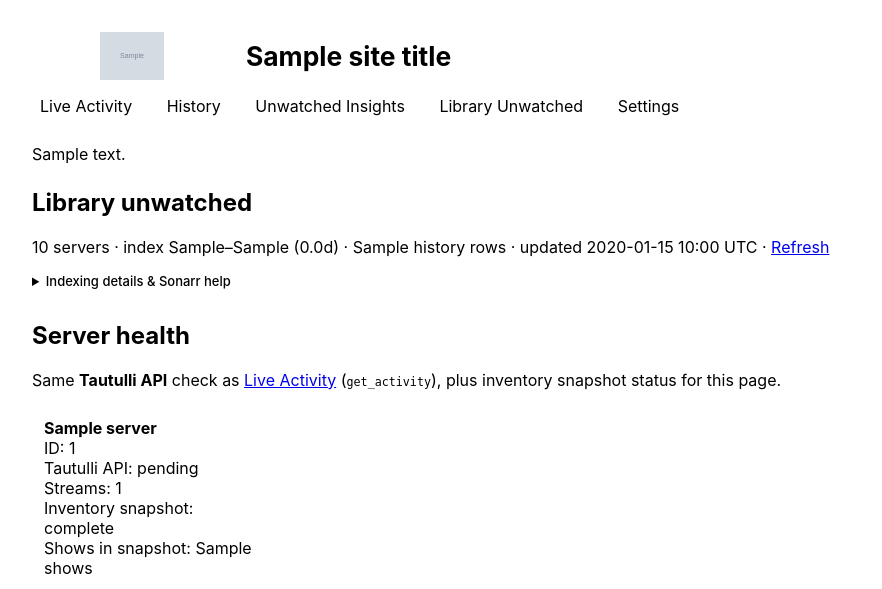
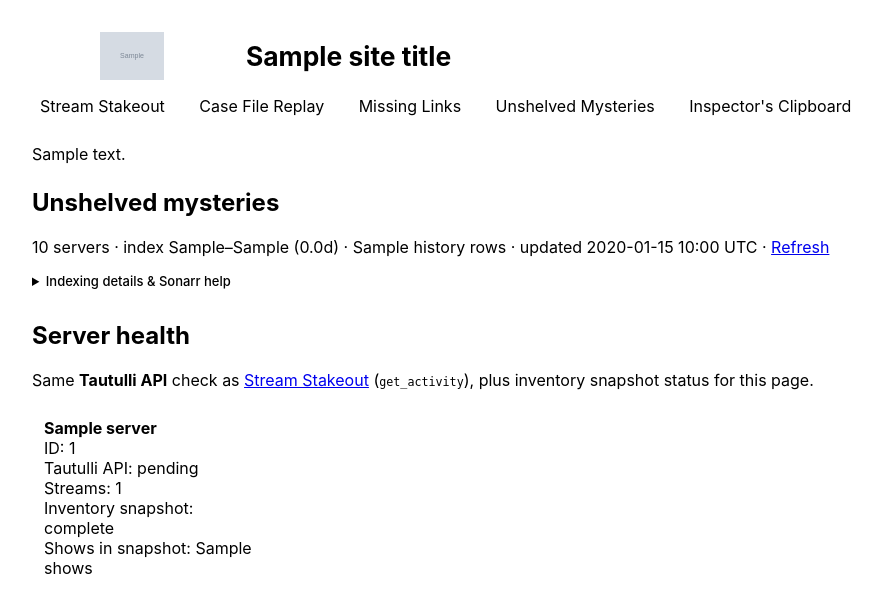
Before and after one commit to HackshackLabs/Inspectarr, a Python web app: template src/tautulli_inspector/templates/insights_library_unwatched.html in a window 1280 px wide. Shown: the top 589 px of the page, without its empty margins (0-882 px from the left). Run offline with Jinja, Linux system fonts and the light colour scheme; the template is opened without the code that fills it: most values are stand-ins (such as "Sample title", 1, 10 or a date in 2020); grey boxes marked "Sample" are stand-in pictures.

Commit message:
Rename primary nav and page headings to inspector puns.
Stream Stakeout, Case File Replay, Missing Links, Unshelved Mysteries,
Inspector's Clipboard — tie-ins to surveillance, case files, hyperlinks,
library shelves, and the detective motif. Update related h2s, titles, and
API error hints for consistency.

Made-with: Cursor

```diff
--- a/src/tautulli_inspector/routes_configuration.py
+++ b/src/tautulli_inspector/routes_configuration.py
@@ -118,7 +118,9 @@ async def settings_page(
     )
     ov = load_overrides_dict(env_base)
     plex_saved_ok = plex_saved in ("primary", "secondary")
-    ctx = build_template_globals("Settings", csrf_token=getattr(request.state, "csrf_token", "") or "")
+    ctx = build_template_globals(
+        "Inspector's Clipboard", csrf_token=getattr(request.state, "csrf_token", "") or ""
+    )
     ctx.update(
         {
             "request": request,
--- a/src/tautulli_inspector/templates/dashboard.html
+++ b/src/tautulli_inspector/templates/dashboard.html
@@ -117,7 +117,7 @@
       </div>
       {% endif %}
     {% endmacro %}
-      <h2>Live activity</h2>
+      <h2>Stream stakeout</h2>
       <p class="meta">
         Configured servers: {{ configured_servers }} |
         Active streams: {{ total_streams }} |
--- a/src/tautulli_inspector/templates/history.html
+++ b/src/tautulli_inspector/templates/history.html
@@ -47,7 +47,7 @@
       }
 {% endblock %}
 {% block content %}
-      <h2>History</h2>
+      <h2>Case file replay</h2>
       <p class="meta">
         Configured servers: {{ configured_servers }} |
         Rows shown: {{ returned_rows }} of {{ total_rows }} |
@@ -81,7 +81,7 @@
       {% endif %}
       {% if loading %}
       <p class="muted">
-        History snapshot is loading in the background. This page will refresh automatically.
+        Case file snapshot is loading in the background. This page will refresh automatically.
         {% if history_slow_crawl %}
         All-time mode uses small pages and long delays between requests to stay gentle on Tautulli; the first snapshot may take several minutes.
         {% endif %}
--- a/src/tautulli_inspector/templates/insights_library_unwatched.html
+++ b/src/tautulli_inspector/templates/insights_library_unwatched.html
@@ -377,7 +377,7 @@ href="/insights/library-unwatched?show_start={{ t[0] }}&amp;season_start={{ t[1]
       </td>
       {% endif %}
     {%- endmacro %}
-      <h2>Library unwatched</h2>
+      <h2>Unshelved mysteries</h2>
       <p class="meta">
         {{ configured_servers }} servers · index {{ index_start_display }}–{{ index_end_display }} ({{ "%.1f"|format(index_span_days) }}d) · {{ history_rows_considered }} history rows · updated {{ updated_at.strftime("%Y-%m-%d %H:%M UTC") }}
         · <a href="/insights/library-unwatched?refresh=1&show_start={{ show_start }}&season_start={{ season_start }}&episode_start={{ episode_start }}&server_start={{ server_start }}&length={{ length }}&max_items={{ max_items }}">Refresh</a>
@@ -417,15 +417,15 @@ href="/insights/library-unwatched?show_start={{ t[0] }}&amp;season_start={{ t[1]
         </p>
         {% if sonarr_enabled %}
         <p class="note">
-          <strong>Sonarr</strong> shows monitored state and <strong>files on disk</strong> (same scope as the row). ⓘ opens paths. Red row = missing in Sonarr or no file on disk. Three actions differ: unmonitor-only, unmonitor+delete files, remove series / delete files only — see <code>docs/SONARR.md</code>. Per-server rows with Plex mapped may chain Plex library delete after destructive actions (<a href="/settings">Settings</a>).
+          <strong>Sonarr</strong> shows monitored state and <strong>files on disk</strong> (same scope as the row). ⓘ opens paths. Red row = missing in Sonarr or no file on disk. Three actions differ: unmonitor-only, unmonitor+delete files, remove series / delete files only — see <code>docs/SONARR.md</code>. Per-server rows with Plex mapped may chain Plex library delete after destructive actions (<a href="/settings">Inspector's clipboard</a>).
         </p>
         {% endif %}
       </details>
 
       <h2>Server health</h2>
-      <p class="meta muted">Same <strong>Tautulli API</strong> check as <a href="/">Live Activity</a> (<code>get_activity</code>), plus inventory snapshot status for this page.</p>
+      <p class="meta muted">Same <strong>Tautulli API</strong> check as <a href="/">Stream Stakeout</a> (<code>get_activity</code>), plus inventory snapshot status for this page.</p>
       {% if not library_unwatched_server_cards %}
-      <p class="note">No Tautulli servers are configured. Add <code>TAUTULLI_SERVERS_JSON</code> or use <a href="/settings">Settings</a>.</p>
+      <p class="note">No Tautulli servers are configured. Add <code>TAUTULLI_SERVERS_JSON</code> or use <a href="/settings">Inspector's clipboard</a>.</p>
       {% endif %}
       <section class="status-grid">
         {% for server in library_unwatched_server_cards %}
--- a/src/tautulli_inspector/templates/insights_unwatched.html
+++ b/src/tautulli_inspector/templates/insights_unwatched.html
@@ -58,7 +58,7 @@
       <a href="/insights/unwatched/export?group={{ group }}&amp;format={{ fmt }}&amp;media_type={{ media_type }}&amp;days={{ days }}{% if sid %}&amp;server_id={{ sid }}{% endif %}">{{ fmt }}</a>{% if not loop.last %} · {% endif %}
       {% endfor %}
     {%- endmacro %}
-      <h2>Unwatched insights</h2>
+      <h2>Missing links</h2>
       <p class="meta">
         Media type: {{ media_type }} |
         Stale threshold: {{ days }} days |
--- a/src/tautulli_inspector/templates/layout.html
+++ b/src/tautulli_inspector/templates/layout.html
@@ -322,11 +322,11 @@
         <h1>{{ site_title }}</h1>
       </header>
       <nav class="nav" aria-label="Primary">
-        <a href="/" class="nav__link{% if nav_current == 'live' %} nav__link--current{% endif %}"{% if nav_current == 'live' %} aria-current="page"{% endif %}>Live Activity</a>
-        <a href="/history" class="nav__link{% if nav_current == 'history' %} nav__link--current{% endif %}"{% if nav_current == 'history' %} aria-current="page"{% endif %}>History</a>
-        <a href="/insights/unwatched" class="nav__link{% if nav_current == 'unwatched_insights' %} nav__link--current{% endif %}"{% if nav_current == 'unwatched_insights' %} aria-current="page"{% endif %}>Unwatched Insights</a>
-        <a href="/insights/library-unwatched" class="nav__link{% if nav_current == 'library_unwatched' %} nav__link--current{% endif %}"{% if nav_current == 'library_unwatched' %} aria-current="page"{% endif %}>Library Unwatched</a>
-        <a href="/settings" class="nav__link{% if nav_current == 'settings' %} nav__link--current{% endif %}"{% if nav_current == 'settings' %} aria-current="page"{% endif %}>Settings</a>
+        <a href="/" class="nav__link{% if nav_current == 'live' %} nav__link--current{% endif %}"{% if nav_current == 'live' %} aria-current="page"{% endif %}>Stream Stakeout</a>
+        <a href="/history" class="nav__link{% if nav_current == 'history' %} nav__link--current{% endif %}"{% if nav_current == 'history' %} aria-current="page"{% endif %}>Case File Replay</a>
+        <a href="/insights/unwatched" class="nav__link{% if nav_current == 'unwatched_insights' %} nav__link--current{% endif %}"{% if nav_current == 'unwatched_insights' %} aria-current="page"{% endif %}>Missing Links</a>
+        <a href="/insights/library-unwatched" class="nav__link{% if nav_current == 'library_unwatched' %} nav__link--current{% endif %}"{% if nav_current == 'library_unwatched' %} aria-current="page"{% endif %}>Unshelved Mysteries</a>
+        <a href="/settings" class="nav__link{% if nav_current == 'settings' %} nav__link--current{% endif %}"{% if nav_current == 'settings' %} aria-current="page"{% endif %}>Inspector's Clipboard</a>
       </nav>
       {% if nav_note %}
       <p class="note">{{ nav_note }}</p>
--- a/src/tautulli_inspector/templates/settings.html
+++ b/src/tautulli_inspector/templates/settings.html
@@ -149,7 +149,7 @@
 {% endblock %}
 {% block content %}
     <div class="settings-wrap">
-      <h2>Settings</h2>
+      <h2>Inspector's clipboard</h2>
       <p class="meta">
         Values are stored in <code>{{ config_path_display }}</code> (see documentation). Environment variables still apply for any key not listed under overrides, and for <code>DASHBOARD_CONFIG_PATH</code>.
       </p>
@@ -245,7 +245,7 @@
               <strong>X-Plex-Client-Identifier</strong>:
               {% if plex_client_identifier_configured %}set (see below){% else %}not created yet — click either Sign in once{% endif %}
               · <strong>Plex server mappings</strong>: {{ plex_servers_count }} in JSON
-              · <strong>Library Unwatched</strong> can chain Plex on {{ plex_chaining_server_count }} Tautulli server(s)
+              · <strong>Unshelved Mysteries</strong> can chain Plex on {{ plex_chaining_server_count }} Tautulli server(s)
               (needs mapping + token + client id).
             </span>
           </div>
```
Also changed, not shown: src/tautulli_inspector/routes_dashboard.py (+9 -9 lines).
